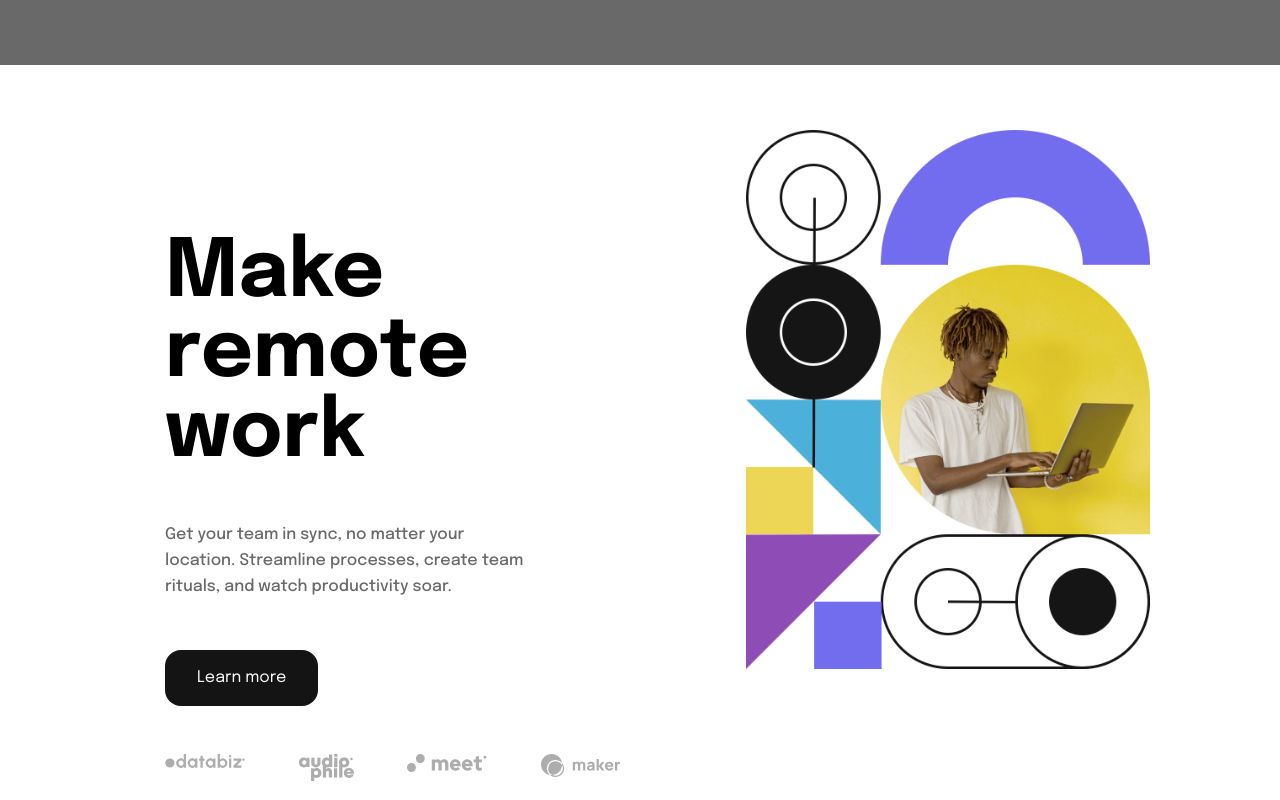
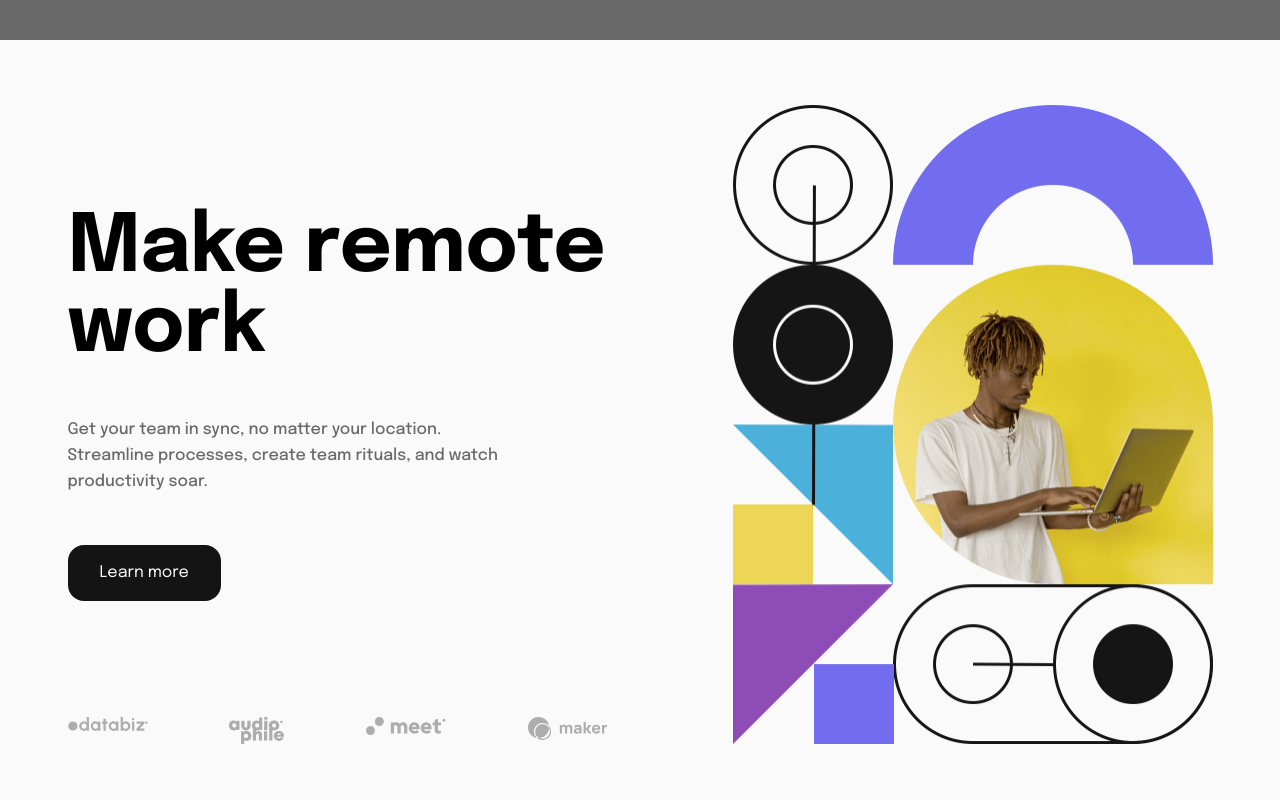
Before and after one commit to tinuola/fm_intro-dropdown-nav, a plain HTML site: page index.html in a window 1280 px wide. Shown: the top 800 px of the page. Drawn offline with Linux system fonts and the light colour scheme.

Commit message:
style: finish mobile layout

```diff
--- a/css/style.css
+++ b/css/style.css
@@ -6,74 +6,76 @@
 }
 
 @media only screen and (min-width: 600px) {
+  /* background-image: url('../assets/images/'); */
 }
 
 /***********/
 /* Section */
 /***********/
+html {
+  /* background-color: rgb(196, 187, 187); */
+}
 
 body {
+  min-width: 375px;
+  max-width: 1440px;
+  width: 100%;
+  margin: 0 auto;
   display: grid;
   grid-template-rows: auto 1fr auto;
-  /* grid-template-rows: 1fr auto; */
   justify-items: center;
   align-items: center;
-  /* background-image: url('../assets/images/'); */
   font-family: var(--primary-font);
-  /* font-size: 1.125rem; */
+  background-color: var(--off-white);
 }
 
 header {
   background-color: var(--medium-gray);
-  padding: 32px 40px 0 40px;
-  height: 65px;
+  padding: 1rem 1rem 1.5rem 1rem;
+  height: 2.5rem;
   width: 100%;
-}
-
-.container {
-  padding-top: 24px;
-  padding-bottom: 94px;
 }
 
 main {
   display: flex;
   flex-direction: column;
-  row-gap: 48px;
+  row-gap: 3rem;
+  max-width: 1145px;
+  width: 100%;
+  padding-bottom: 5.875rem;
 }
 
 .img-wrapper {
-  /* background-color: tomato; */
   flex-basis: 100%;
   order: 1;
 }
 
 .content-wrapper {
-  /* background-color: blue; */
-  text-align: center;
   display: flex;
   flex-direction: column;
   justify-content: space-between;
   flex-basis: 100%;
   order: 2;
-  padding: 1rem;
+  padding: 0 1rem;
+  text-align: center;
 }
 
 .content {
-  margin-bottom: 3rem;
+  margin: 0 auto 3rem auto;
 }
 
 .content h2 {
-  font-size: 36px;
+  font-size: 2.25rem;
   line-height: 1;
+  letter-spacing: -0.5px;
   margin-bottom: 1rem;
 }
 
 .content p {
-  font-size: 16px;
+  font-size: 1rem;
   font-weight: 500;
   line-height: 26px;
-  padding: 0 1rem;
-  margin-bottom: 24px;
+  margin-bottom: 1.5rem;
   color: var(--medium-gray);
 }
 
@@ -85,9 +87,16 @@ main {
   padding: 0.75rem 1.25rem;
 }
 
+.content,
+.client-logos {
+  max-width: 345px;
+  width: 100%;
+}
+
 .client-logos {
   display: flex;
   justify-content: space-between;
+  margin: 0 auto;
 }
 
 .client-logos li img {
@@ -99,7 +108,6 @@ main {
 }
 
 .fm-byline-row {
-  /* margin-top: 2rem; */
   padding-bottom: 2rem;
 }
 
@@ -115,20 +123,22 @@ main {
 }
 
 @media only screen and (min-width: 600px) {
-  .content p {
-    padding: 0 2rem;
+  .content,
+  .client-logos {
+    max-width: 555px;
   }
 }
 
-@media only screen and (min-width: 768px) {
-  .container {
-    padding: 65px 0 130px 0;
+@media only screen and (min-width: 800px) {
+  header {
+    padding: 32px 40px 0 40px;
   }
 
   main {
     flex-direction: row;
     /* -moz-column-gap: 125px;
     column-gap: 125px; */
+    padding: 65px 0 130px 0;
   }
 
   .img-wrapper {
--- a/index.html
+++ b/index.html
@@ -109,21 +109,18 @@
           </div>
         </nav> -->
     </header>
-    <div class="container">
     <main id="main">
       <h1 class="sr-only">
         Intro Section with Dropdown Navigation - A Frontend Mentor Project
       </h1>
       <div class="img-wrapper">
-          <img
-            srcset="
-              assets/images/image-hero-mobile.png  750w,
-              assets/images/image-hero-desktop.png 960w
-            "
-            sizes="(min-width: 768px) 960px"
-            src="assets/images/image-hero-mobile.png"
-            alt=""
+        <picture>
+          <source
+            srcset="assets/images/image-hero-desktop.png"
+            media="(min-width: 800px)"
           />
+          <img src="assets/images/image-hero-mobile.png" />
+        </picture>
       </div>
       <section class="content-wrapper">
         <div class="content">
@@ -162,7 +159,6 @@
         </ul>
       </section>
     </main>
-    </div>
     <footer class="fm-byline-row">
       <p class="fm-byline">
         Challenge by
```
Lines whose indentation alone changed are shown as unchanged.
